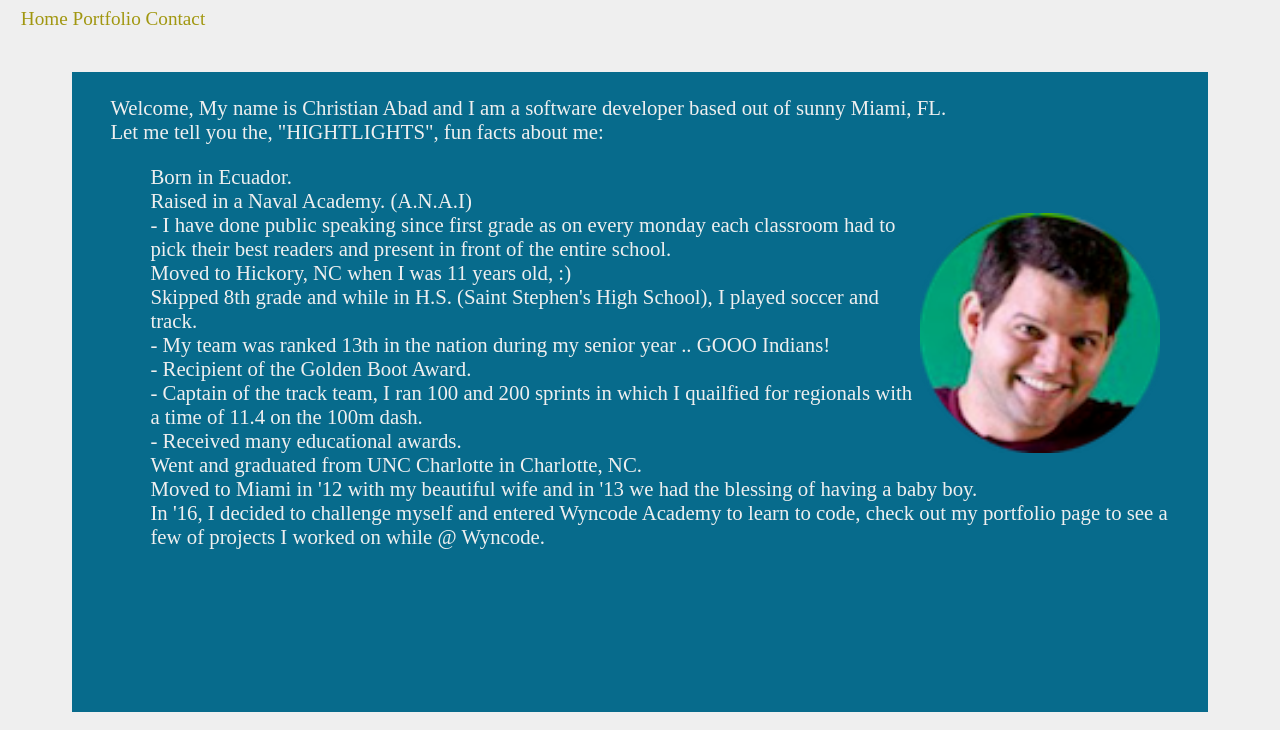
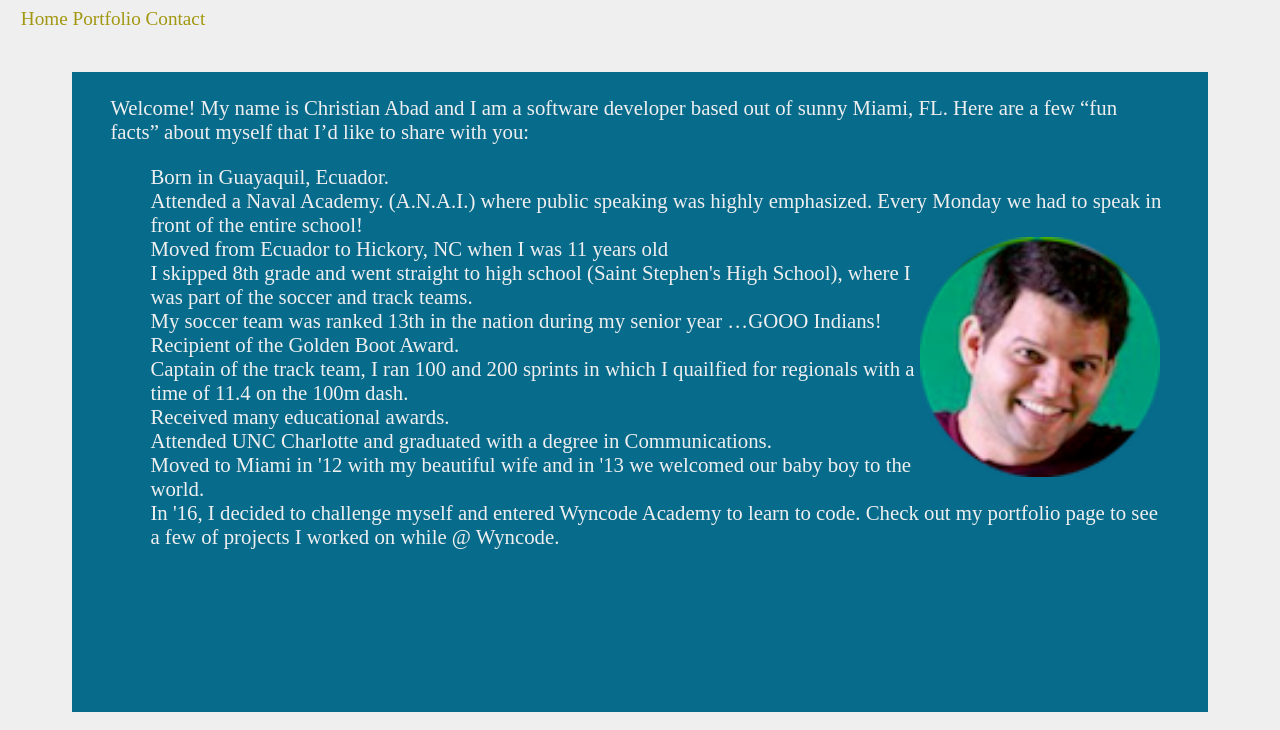
Before and after one commit to cabad20/cabad20.github.io, a plain HTML site: page pages/aboutPage.html in a window 1280 px wide. Shown: the top 730 px of the page. Drawn offline with Linux system fonts and the light colour scheme.

Commit message:
format changes to the about page

```diff
--- a/pages/aboutPage.html
+++ b/pages/aboutPage.html
@@ -17,21 +17,19 @@
       <a href="contactPage.html"><span class="contact"> Contact </span></a>
     </div>
     <div id="bio">
-      <span>Welcome, My name is Christian Abad and I am a software developer based out of sunny Miami, FL.</span>
-        <span>Let me tell you the, "HIGHTLIGHTS", fun facts about me:</span>
+      <span>Welcome! My name is Christian Abad and I am a software developer based out of sunny Miami, FL. Here are a few “fun facts” about myself that I’d like to share with you:</span>
         <ul>
-        <li>Born in Ecuador.</li>
-        <li>Raised in a Naval Academy. (A.N.A.I)</li><img class="profPicture" src="../pictures/profPicture.png" alt="profilePic">
-        <li> - I have done public speaking since first grade as on every monday each classroom had to pick their best readers and present in front of the entire school.</li>
-        <li>Moved to Hickory, NC when I was 11 years old, :)</li>
-        <li> Skipped 8th grade and while in H.S. (Saint Stephen's High School), I played soccer and track.</li>
-        <li> -  My team was ranked 13th in the nation during my senior year .. GOOO Indians!</li>
-        <li> -  Recipient of the Golden Boot Award.</li>
-        <li> -  Captain of the track team, I ran 100 and 200 sprints in which I quailfied for regionals with a time of 11.4 on the 100m dash.</li>
-        <li> -  Received many educational awards.</li>
-        <li>Went and graduated from UNC Charlotte in Charlotte, NC.</li>
-        <li>Moved to Miami in '12 with my beautiful wife and in '13 we had the blessing of having a baby boy.</li>
-        <li>In '16, I decided to challenge myself and entered Wyncode Academy to learn to code, check out my portfolio page to see a few of projects I worked on while @ Wyncode.</li>
+        <li>Born in Guayaquil, Ecuador.</li>
+        <li>Attended a Naval Academy. (A.N.A.I.) where public speaking was highly emphasized. Every Monday we had to speak in front of the entire school!</li><img class="profPicture" src="../pictures/profPicture.png" alt="profilePic">
+        <li>Moved from Ecuador to Hickory, NC when I was 11 years old</li>
+        <li> I skipped 8th grade and went straight to high school (Saint Stephen's High School), where I was part of the soccer and track teams.</li>
+        <li> My soccer team was ranked 13th in the nation during my senior year …GOOO Indians!</li>
+        <li> Recipient of the Golden Boot Award.</li>
+        <li> Captain of the track team, I ran 100 and 200 sprints in which I quailfied for regionals with a time of 11.4 on the 100m dash.</li>
+        <li> Received many educational awards.</li>
+        <li>Attended UNC Charlotte and graduated with a degree in Communications.</li>
+        <li>Moved to Miami in '12 with my beautiful wife and in '13 we welcomed our baby boy to the world.</li>
+        <li>In '16, I decided to challenge myself and entered Wyncode Academy to learn to code. Check out my portfolio page to see a few of projects I worked on while @ Wyncode.</li>
       </ul>
     </div>
     <div class="socialMediaPages">
```
